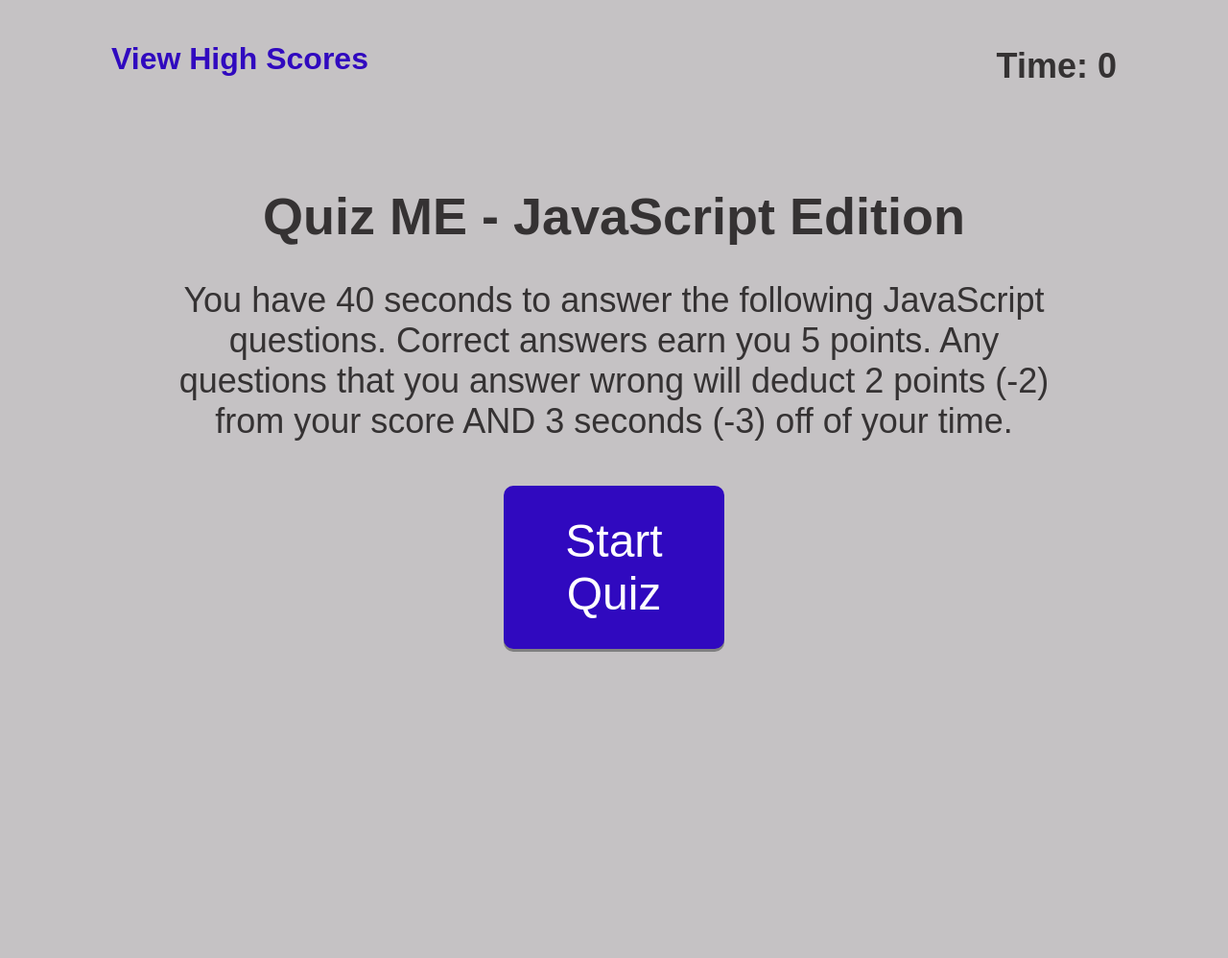
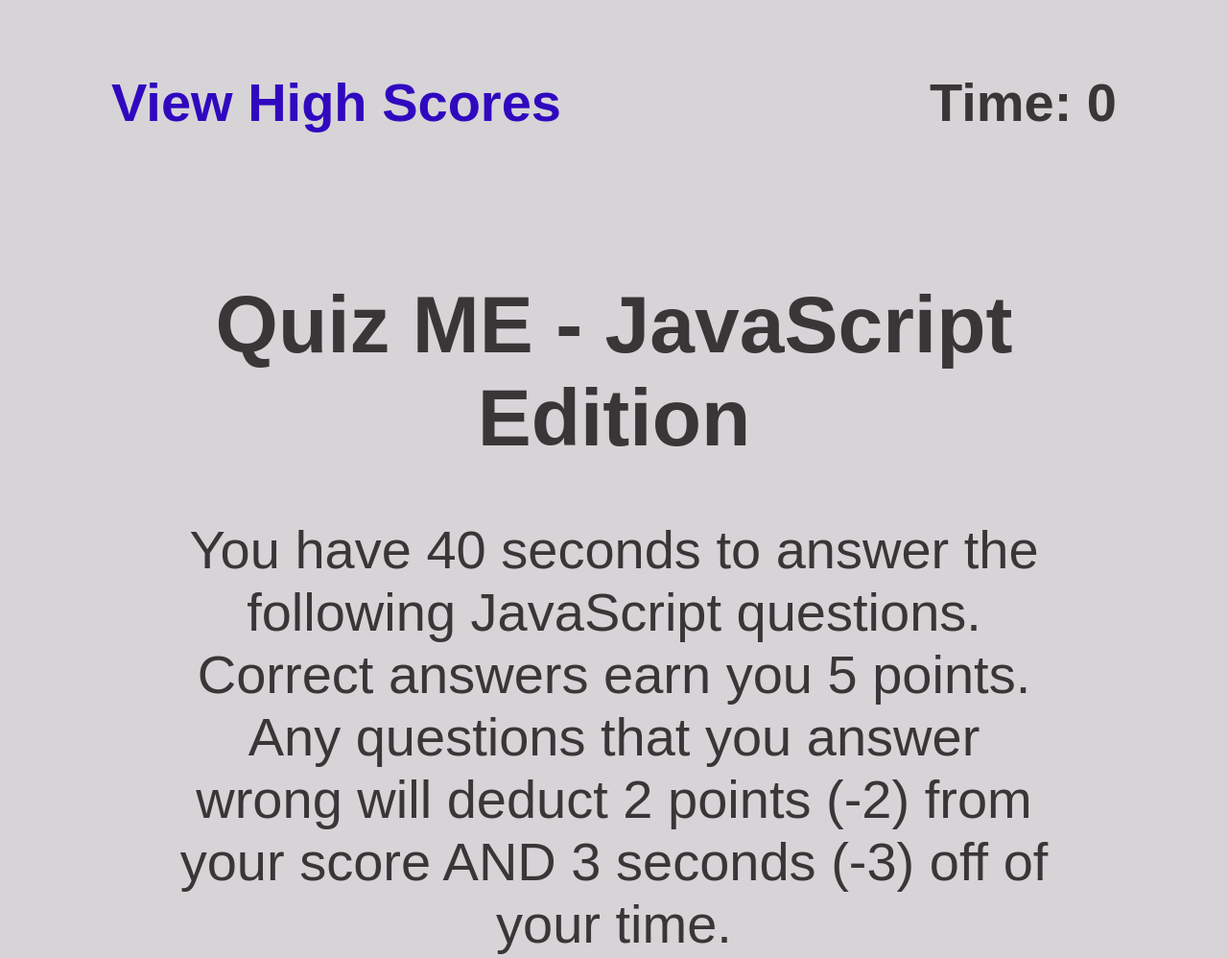
Before and after one commit to subie23/Quiz_ME, a plain HTML site: page index.html in a window 1280 px wide. Shown: the top 998 px of the page at 96% size. Before the commit the page ends 800 px from the top, so only its background shows below. Drawn offline with Linux system fonts and the light colour scheme.

Commit message:
more adjustments

```diff
--- a/assets/style.css
+++ b/assets/style.css
@@ -7,11 +7,11 @@
     --secondary: #3009bf;
     --tertiary: rgb(218, 35, 35);
     --white: rgb(255, 255, 255);
-    font-size: 18px;
+    font-size: 28px;
   }
 
   body {
-    background: #c5c2c4;
+    background: #d7d4d7;
     color: var(--secondary);
     margin: 0;
     padding: 0;
@@ -33,7 +33,7 @@
 
   header h4 {
       padding-left: 20px;
-      font-size: 32px;
+      font-size: 2.0rem;
       display: inline;
   }
 
@@ -121,7 +121,7 @@
   .btn {
       background: var(--secondary);
       color: var(--white);
-      padding: 30px;
+      padding: 10px;
       border-radius: 10px;
       border: none;
       box-shadow: 0 3px grey;
@@ -155,7 +155,6 @@
  .startend {
      width: 25%;
      margin-top: 10px;
-     font-size: 48px;
  }
 
  .answerbtn {
@@ -202,7 +201,7 @@ li {
 
     .btn {
         width: 100%;
-        font-size: 18px;
+        font-size: 3.0vw;
     }
 
     #question {
```
